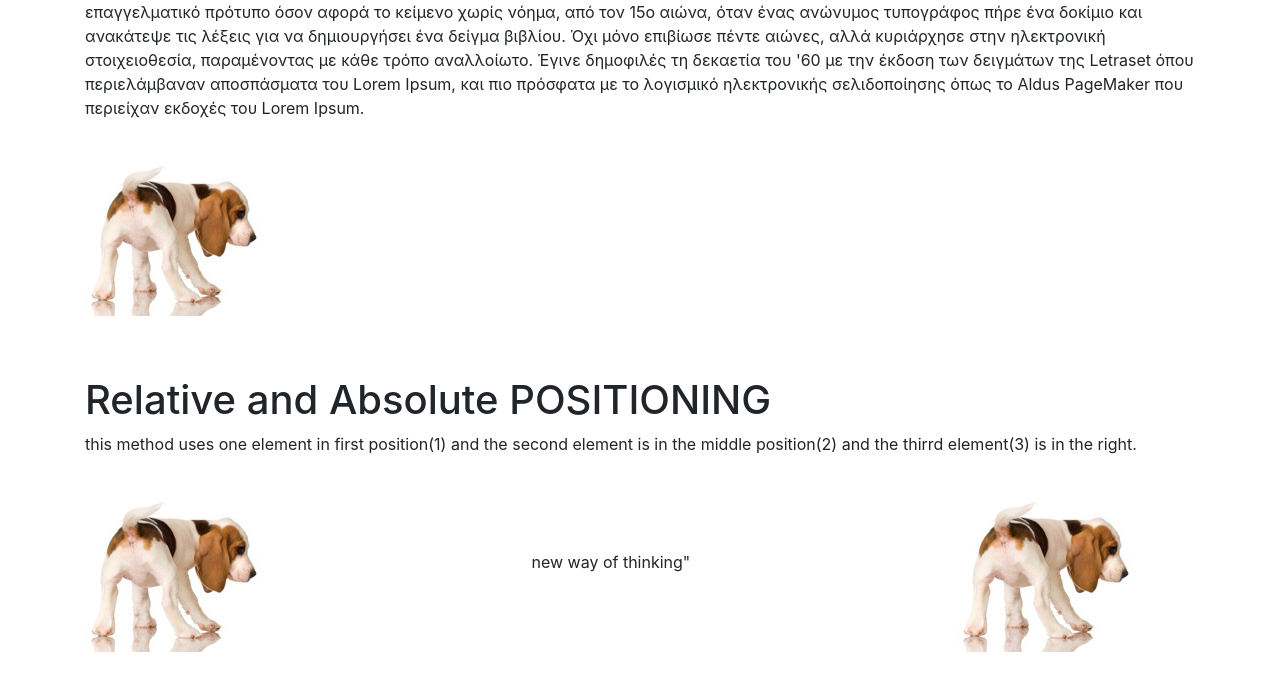
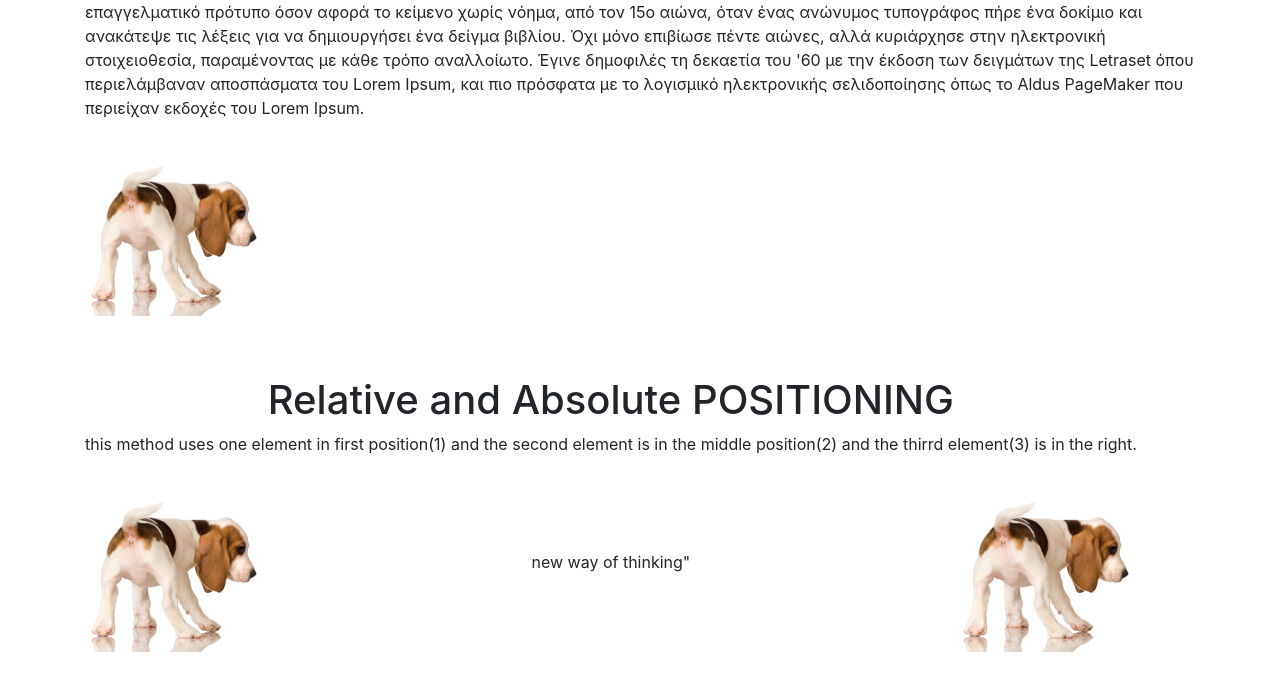
Before and after one commit to mad011/flex, a plain HTML site: page index.html in a window 1280 px wide. Shown: the part 566-1248 px from the top of the page. Drawn offline with nearby package versions, Linux system fonts and the light colour scheme.

Commit message:
flex is here

```diff
--- a/index.html
+++ b/index.html
@@ -80,12 +80,15 @@
      <div class="container">
          <div class="row">
             <div class="wrapper-inside-third">
+
                 <div class="col-md-12">
 
-                        <div class="area1">
+                        <div class="area3">
+                            <div class="area-title-third">
+                                <h1>Relative and Absolute POSITIONING</h1>
+                            </div>
+                         <div class="area-p-area-third">
 
-                        <h1>Relative and Absolute POSITIONING</h1>
-                         <div class="area-p-area">
                             <p>this method uses one element in first position(1) and the second element is in the middle position(2) and the thirrd element(3) is in the right.
 
                             </p>
--- a/style.css
+++ b/style.css
@@ -43,3 +43,16 @@ body{
 .text{
     align-self: center;
 }
+.area3{
+    display: flex;
+    flex-direction: column;
+
+}
+.area-p-area-third{
+    flex:1;
+    align-self: center;
+}
+.area-title-third{
+    flex: 1;
+    align-self: center;
+}
```
